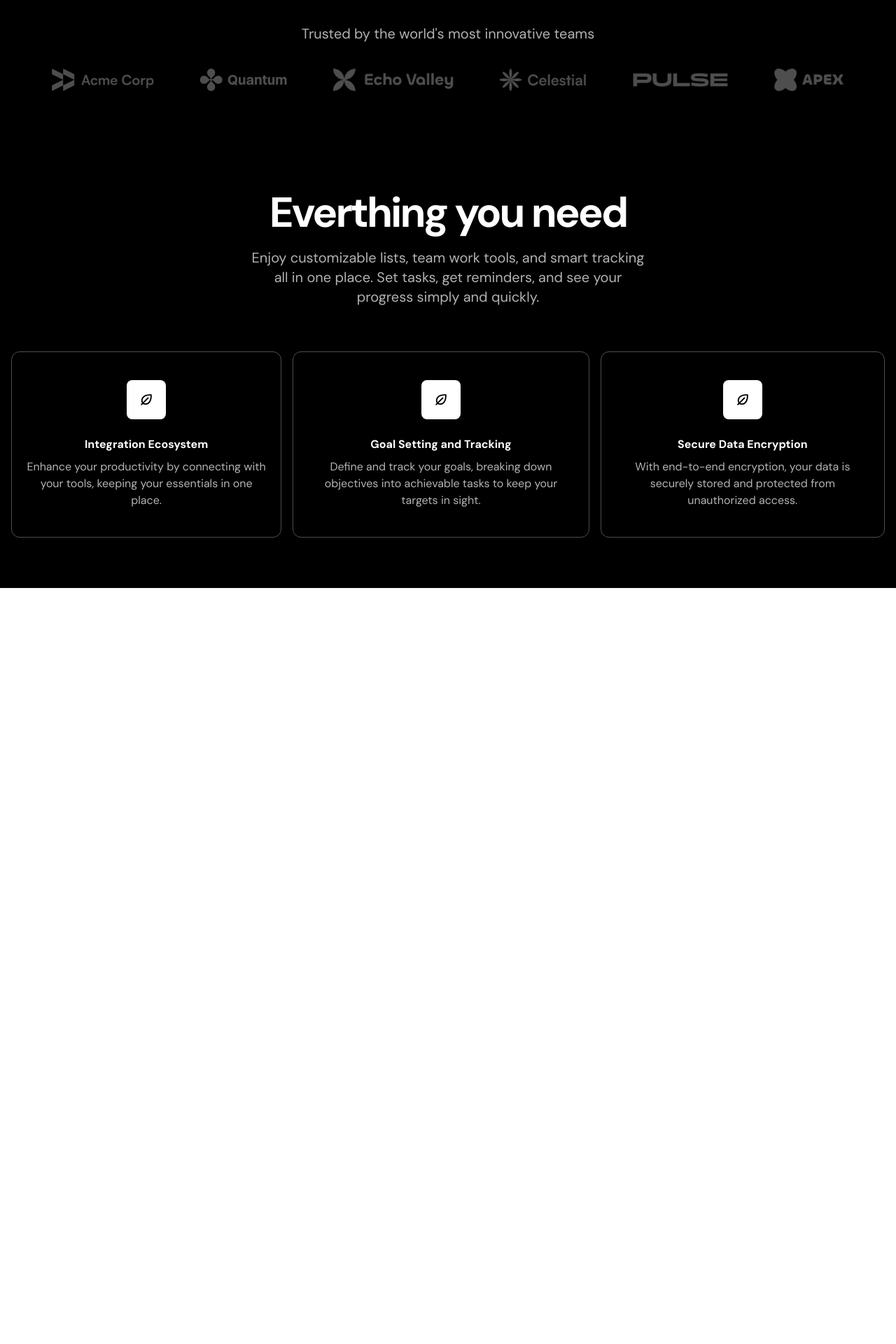
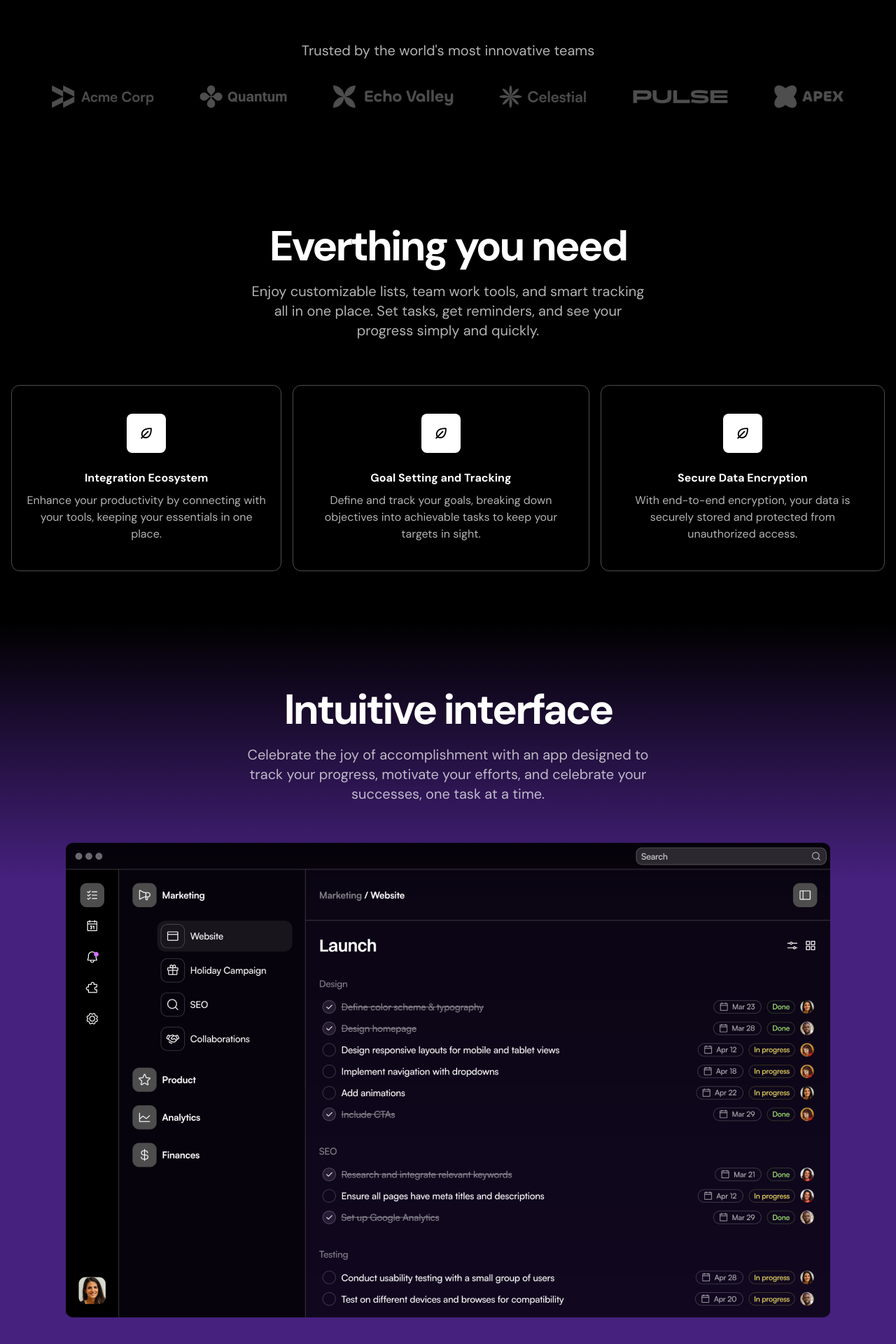
Before and after one commit to riyan047/Task-List, a Next.js app: page / in a window 1280 px wide. Shown: the part 876-2796 px from the top of the page at 70% size. Before the commit the page ends 1716 px from the top, so only its background shows below. Built offline with nearby package versions, Linux system fonts and the light colour scheme.

Commit message:
completed product showcase section

```diff
--- a/src/components/LogoTicker.tsx
+++ b/src/components/LogoTicker.tsx
@@ -16,7 +16,7 @@
 ];
 
 export const LogoTicker = () => {
-  return (<div className="bg-black text-white py-[72px] ">
+  return (<div className="bg-black text-white py-[72px] sm:py-24 ">
     <div className="container">
       <h2 className="text-center text-xl text-white/70 ">
         Trusted by the world's most innovative teams
--- a/src/components/ProductShowcase.tsx
+++ b/src/components/ProductShowcase.tsx
@@ -1,5 +1,19 @@
-import appScreen from "../assets/images/app-screen.png";
+import Image from "next/image";
+import appScreen from '../assets/images/app-screen.png'
+export const ProductShowcase = () => {
+  return (
+    <div className="bg-black text-white bg-gradient-to-b from-black to-[#46217E_34%] py-[72px] sm:py-24">
+      <div className="container">
+        <h2 className="text-center text-5xl sm:text-6xl tracking-tighter font-bold">Intuitive interface</h2>
+        <div className="max-w-xl mx-auto">
+          <p className="text-xl text-center text-white/70 mt-5">Celebrate the joy of accomplishment with an app designed to track your progress, motivate your efforts,
+            and celebrate your successes, one task at a time.</p>
+        </div>
+        <div className="flex justify-center  items-center">
+        <Image src={appScreen} alt="The product dashboard" className="mt-14" />
+        </div>
 
-export const ProductShowcase = () => {
-  return null;
+      </div>
+    </div>
+  )
 };
```
